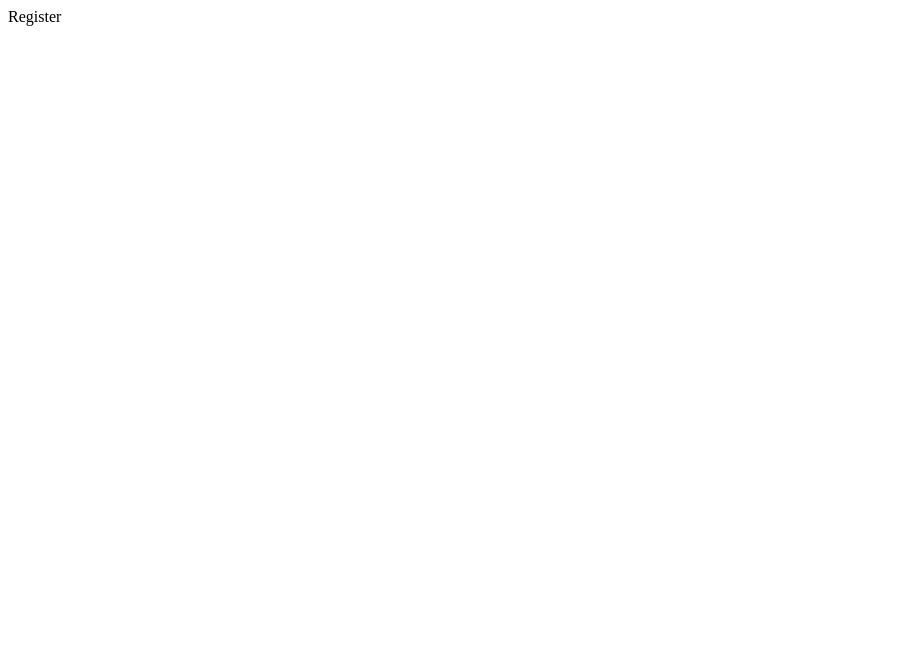
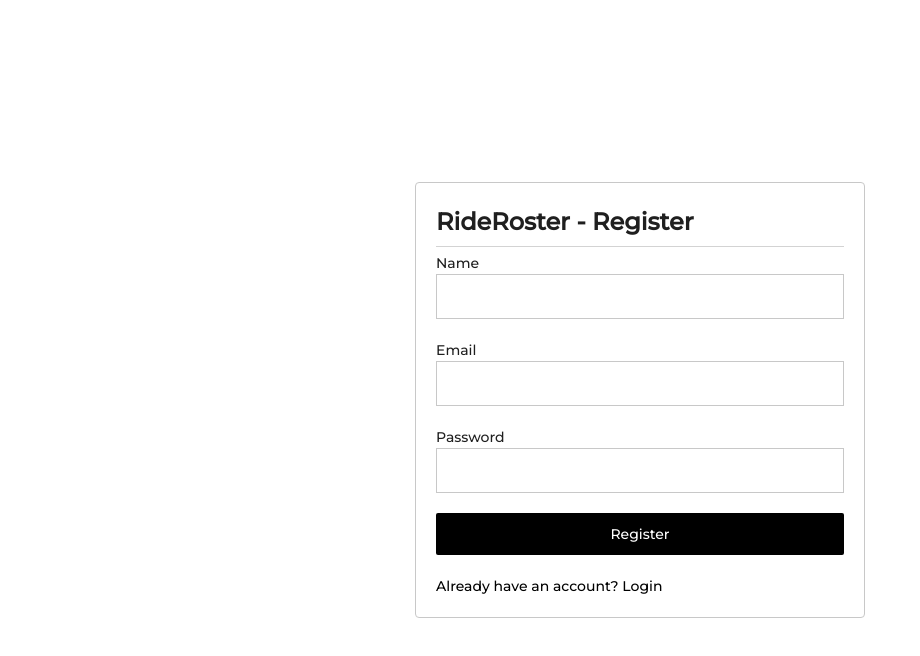
Before and after one commit to alexvirdee/next-car-rental, a Next.js app: page /register in a window 1280 px wide. Shown: the top 656 px of the page, without its empty margins (0-920 px from the left). Built offline with nearby package versions, Linux system fonts and the light colour scheme.

Commit message:
feat: register form ui

```diff
--- /dev/null
+++ b/src/app/globals.css
@@ -0,0 +1,34 @@
+@import url('https://fonts.googleapis.com/css2?family=Montserrat:wght@100;500&display=swap');
+
+html, body, * {
+    margin: 0;
+    padding: 0;
+    box-sizing: border-box;
+}
+
+* {
+    font-family: 'Montserrat', sans-serif;
+}
+
+button {
+    height: 42px !important;
+    border-radius: 2px !important;
+    box-shadow: none !important;
+}
+
+input {
+    height: 45px !important;
+    width: 100% !important;
+    padding-left: 10px !important;
+    border: 1px solid #c8c8c8 !important;
+}
+
+input:focus {
+    outline: none !important;
+    border: 1px solid #c8c8c8 !important;
+    box-shadow: none !important;
+}
+
+a {
+    color: #000 !important;
+}
--- a/src/app/layout.tsx
+++ b/src/app/layout.tsx
@@ -1,5 +1,7 @@
 import type { Metadata } from 'next';
 import LayoutProvider from '@/components/LayoutProvider';
+import './globals.css'
+import '@/stylesheets/commonClasses.css'
 
 
 export const metadata: Metadata = {
--- a/src/app/page.tsx
+++ b/src/app/page.tsx
@@ -1,11 +1,9 @@
 'use client'
-import { Button } from "antd"
 
 export default function Home() {
   return (
     <div>
       <h1>RideRoster</h1>
-      <Button type="primary">Primary Button</Button>
     </div>
   )
 }
--- a/src/app/register/page.tsx
+++ b/src/app/register/page.tsx
@@ -1,8 +1,39 @@
+'use client'
 import React from 'react'
+import { Form, Button } from 'antd'
+import Link from 'next/link'
 
 function Register() {
   return (
-    <div>Register</div>
+    <div className='flex justify-center items-center h-screen'>
+      <div className="w-450 card p-5">
+        <Form
+          layout="vertical"
+        >
+          <h1 className="text-xl">RideRoster - Register</h1>
+
+          <div className="divider"></div>
+
+         <div className="flex flex-col gap-5">
+         <Form.Item label="Name" name="name">
+            <input type="text" />
+          </Form.Item>
+
+          <Form.Item label="Email" name="email">
+            <input type="email" />
+          </Form.Item>
+
+          <Form.Item label="Password" name="password">
+            <input type="password" />
+          </Form.Item>
+
+          <Button type="primary">Register</Button>
+
+          <Link href="/login">Already have an account? Login</Link>
+         </div>
+        </Form>
+      </div>
+    </div>
   )
 }
 
--- /dev/null
+++ b/src/stylesheets/commonClasses.css
@@ -0,0 +1,278 @@
+.bg-primary {
+    background-color: #000000;
+}
+
+.bg-white {
+    background-color: #ffffff;
+}
+
+.text-white {
+    color: #ffffff;
+}
+
+/* space classess */
+.m-1 {
+    margin: 4px;
+}
+
+.m-2 {
+    margin: 8px;
+}
+
+.m-3 {
+    margin: 12px;
+}
+
+.mx-1 {
+    margin-left: 4px;
+    margin-right: 4px;
+}
+
+.mx-2 {
+    margin-left: 8px;
+    margin-right: 8px;
+}
+
+.mx-3 {
+    margin-left: 12px;
+    margin-right: 12px;
+}
+
+.my-1 {
+    margin-top: 4px;
+    margin-bottom: 4px;
+}
+
+.my-2 {
+    margin-top: 8px;
+    margin-bottom: 8px;
+}
+
+.my-3 {
+    margin-top: 12px;
+    margin-bottom: 12px;
+}
+
+.my-10 {
+    margin-top: 40px;
+    margin-bottom: 40px;
+}
+
+.p-1 {
+    padding: 4px;
+}
+
+.p-2 {
+    padding: 8px;
+}
+
+.p-3 {
+    padding: 12px;
+}
+
+.p-4 {
+    padding: 16px;
+}
+
+.p-5 {
+    padding: 20px;
+}
+
+.px-1 {
+    padding-left: 4px;
+    padding-right: 4px;
+}
+
+.px-2 {
+    padding-left: 8px;
+    padding-right: 8px;
+}
+
+.px-3 {
+    padding-left: 12px;
+    padding-right: 12px;
+}
+
+.py-1 {
+    padding-top: 4px;
+    padding-bottom: 4px;
+}
+
+.py-2 {
+    padding-top: 8px;
+    padding-bottom: 8px;
+}
+
+.py-3 {
+    padding-top: 12px;
+    padding-bottom: 12px;
+}
+
+/* flex */
+.flex {
+    display: flex;
+}
+
+.flex-row {
+    flex-direction: row;
+}
+
+.flex-col {
+    flex-direction: column;
+}
+
+.gap-1 {
+    gap: 4px;
+}
+
+.gap-2 {
+    gap: 8px;
+}
+
+.gap-3 {
+    gap: 12px;
+}
+
+.gap-4 {
+    gap: 16px;
+}
+
+.gap-5 {
+    gap: 20px;
+}
+
+.justify-center {
+    justify-content: center;
+}
+
+.justify-start {
+    justify-content: flex-start;
+}
+
+.justify-end {
+    justify-content: flex-end;
+}
+
+.justify-between {
+    justify-content: space-between;
+}
+
+.items-center {
+    align-items: center;
+}
+
+.items-start {
+    align-items: flex-start;
+}
+
+.items-end {
+    align-items: flex-end;
+}
+
+.items-between {
+    align-items: space-between;
+}
+
+/* heights and widths */
+.w-100 {
+    width: 100%;
+}
+
+.w-50 {
+    width: 50%;
+}
+
+.w-25 {
+    width: 25%;
+}
+
+.w-450 {
+    width: 450px;
+}
+
+.h-screen {
+    height: 100vh;
+}
+
+.h-100 {
+    height: 100%;
+}
+
+.h-50 {
+    height: 50%;
+}
+
+/* text classes */
+
+.text-center {
+    text-align: center;
+}
+
+.text-left {
+    text-align: left;
+}
+
+.text-right {
+    text-align: right;
+}
+
+.text-sm {
+    font-size: 12px;
+}
+
+.text-md {
+    font-size: 16px;
+}
+
+.text-lg {
+    font-size: 20px;
+}
+
+.text-xl {
+    font-size: 24px;
+}
+
+.text-2xl {
+    font-size: 32px;
+}
+
+/* cards */
+.card {
+    border-radius: 4px;
+    border: 1px solid #c8c8c8;
+}
+
+.divider {
+    border-bottom: 1px solid #d3d3d3;
+    height: 1px;
+    margin-top: 5px;
+    margin-bottom: 5px;
+}
+
+.cursor-pointer {
+    cursor: pointer;
+}
+
+.underline {
+    text-decoration: underline;
+    cursor: pointer;
+}
+
+.uppercase {
+    text-transform: uppercase;
+}
+
+.ant-form-item {
+    margin-bottom: 0px !important;
+}
+
+.ant-form-item-label {
+    margin: 0px !important;
+    padding: 0px !important;
+}
+
+.ant-picker {
+    height: 45px !important;
+    border: none !important;
+    border-radius: 2px !important;
+}
```
